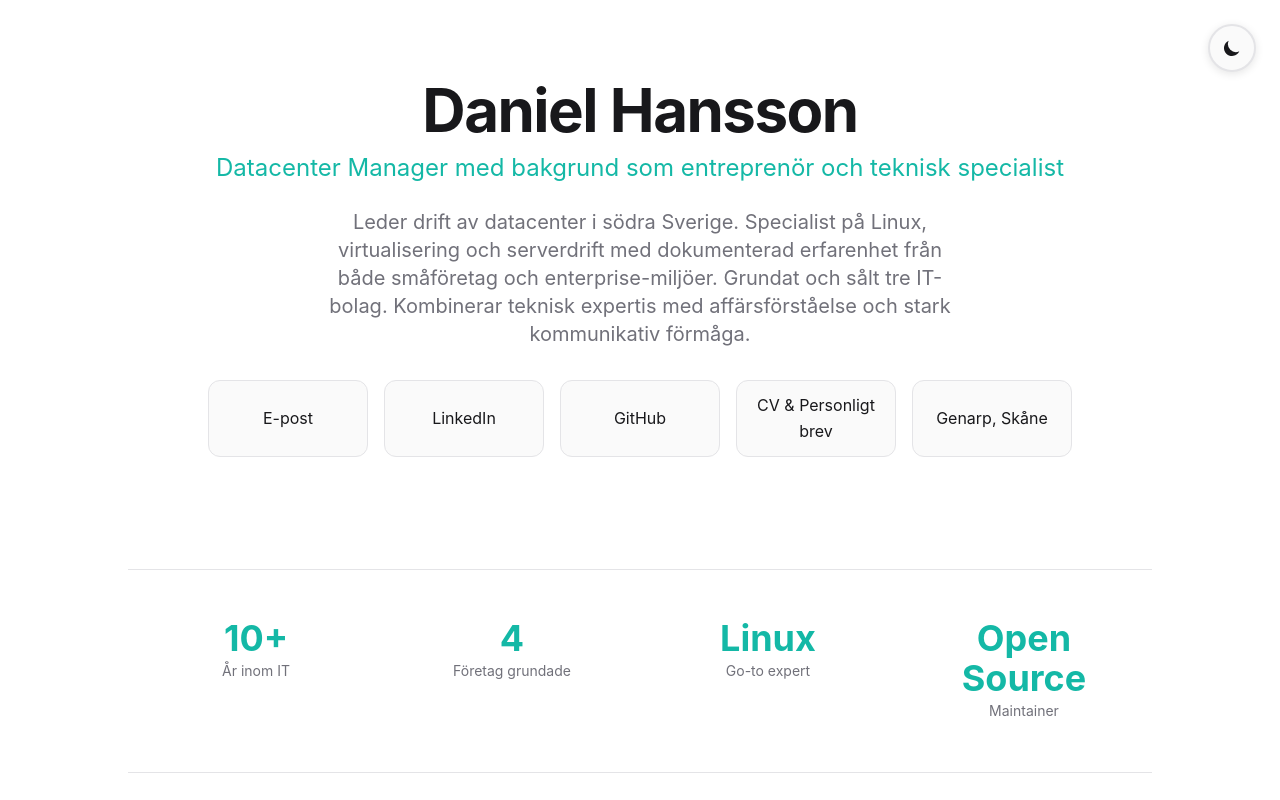
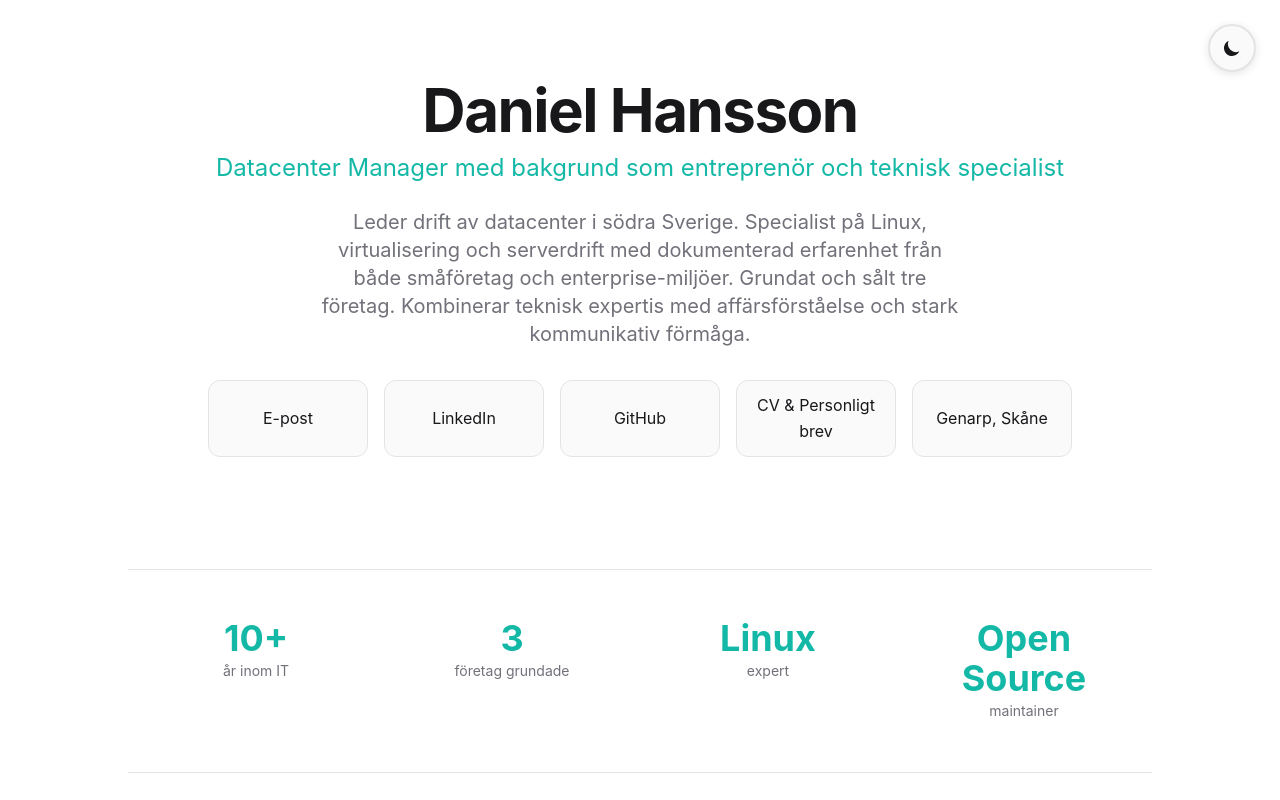
Before and after one commit to enoch85/enoch85.github.io, a Next.js app: page / in a window 1280 px wide. Shown: the top 800 px of the page. Built offline with nearby package versions, Linux system fonts and the light colour scheme.

Commit message:
valid info

```diff
--- a/components/Hero.tsx
+++ b/components/Hero.tsx
@@ -11,7 +11,7 @@ export default function Hero() {
       </p>
       <p className="max-w-2xl mx-auto text-lg md:text-xl mb-8 px-4" style={{ color: 'var(--light)' }}>
         Leder drift av datacenter i södra Sverige. Specialist på Linux, virtualisering och serverdrift med dokumenterad erfarenhet från både småföretag och enterprise-miljöer.
-        Grundat och sålt tre IT-bolag. Kombinerar teknisk expertis med affärsförståelse och stark kommunikativ förmåga.
+        Grundat och sålt tre företag. Kombinerar teknisk expertis med affärsförståelse och stark kommunikativ förmåga.
       </p>
 
       <div className="grid grid-cols-1 sm:grid-cols-2 lg:grid-cols-3 xl:grid-cols-5 gap-4 max-w-4xl mx-auto px-4 mb-8">
--- a/components/Stats.tsx
+++ b/components/Stats.tsx
@@ -2,10 +2,10 @@
 
 export default function Stats() {
   const stats = [
-    { number: '10+', label: 'År inom IT' },
-    { number: '4', label: 'Företag grundade' },
-    { number: 'Linux', label: 'Go-to expert' },
-    { number: 'Open Source', label: 'Maintainer' },
+    { number: '10+', label: 'år inom IT' },
+    { number: '3', label: 'företag grundade' },
+    { number: 'Linux', label: 'expert' },
+    { number: 'Open Source', label: 'maintainer' },
   ];
 
   return (
```
